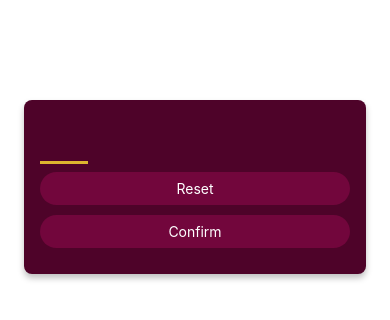
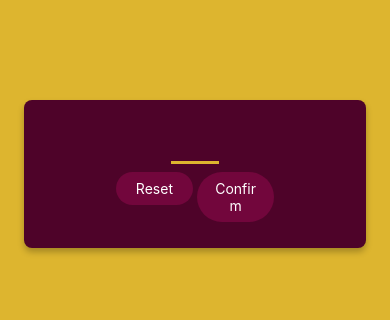
Before and after one commit to Sam44323/Guess-Game-Expo, a React Native app: screen / in a window 390 px wide. Shown: the top 320 px of the page. Built offline with nearby package versions, Linux system fonts and the light colour scheme.

Commit message:
add: added support for expo-linear-gradient

```diff
--- a/App.tsx
+++ b/App.tsx
@@ -1,8 +1,17 @@
-import { StyleSheet } from "react-native";
+import { StyleSheet, View } from "react-native";
 import StartGame from "./screens/StartGame";
 
 export default function App() {
-  return <StartGame />;
+  return (
+    <View style={styles.rootScreen}>
+      <StartGame />
+    </View>
+  );
 }
 
-const styles = StyleSheet.create({});
+const styles = StyleSheet.create({
+  rootScreen: {
+    backgroundColor: "#ddb52f",
+    flex: 1,
+  },
+});
--- a/package.json
+++ b/package.json
@@ -11,6 +11,7 @@
   },
   "dependencies": {
     "expo": "~44.0.0",
+    "expo-linear-gradient": "~11.0.3",
     "expo-status-bar": "~1.2.0",
     "react": "17.0.1",
     "react-dom": "17.0.1",
--- a/screens/StartGame.tsx
+++ b/screens/StartGame.tsx
@@ -12,8 +12,14 @@
         autoCapitalize="none"
         autoCorrect={false}
       />
-      <PrimaryButton>Reset</PrimaryButton>
-      <PrimaryButton>Confirm</PrimaryButton>
+      <View style={styles.buttonsContainer}>
+        <View style={[styles.buttonContainer, { marginRight: 4 }]}>
+          <PrimaryButton>Reset</PrimaryButton>
+        </View>
+        <View style={styles.buttonContainer}>
+          <PrimaryButton>Confirm</PrimaryButton>
+        </View>
+      </View>
     </View>
   );
 };
@@ -26,6 +32,8 @@
     marginHorizontal: 24,
     padding: 16,
     backgroundColor: "#4e0329",
+    justifyContent: "center",
+    alignItems: "center",
     borderRadius: 8,
     elevation: 4,
     shadowColor: "black",
@@ -44,4 +52,10 @@
     marginVertical: 8,
     fontWeight: "bold",
   },
+  buttonsContainer: {
+    flexDirection: "row",
+  },
+  buttonContainer: {
+    flex: 1,
+  },
 });
```
Also changed, not shown: 1 other file (tests, documents, lock files or other folders).
